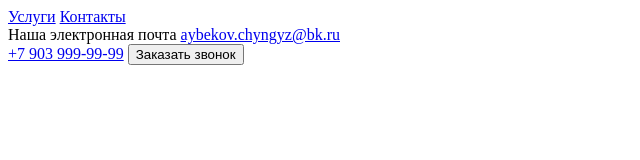
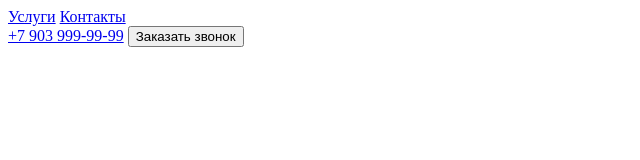
Before and after one commit to Chyngyz-Skillbox/App, a plain HTML site: page index.html in a window 1280 px wide. Shown: the whole page, without its empty margins (0-640 px from the left). Drawn offline with Linux system fonts and the light colour scheme.

Commit message:
e-mail removed

```diff
--- a/index.html
+++ b/index.html
@@ -15,10 +15,6 @@
 
             <a href="#contacts">Контакты</a>
         </nav>
-
-        <div>
-            Наша электронная почта <a href="aybekov.chyngyz@bk.ru">aybekov.chyngyz@bk.ru</a>
-        </div>
         <div>
             <a href="tel:+79039999999">+7 903 999-99-99</a>
             <button>Заказать звонок</button>
```
